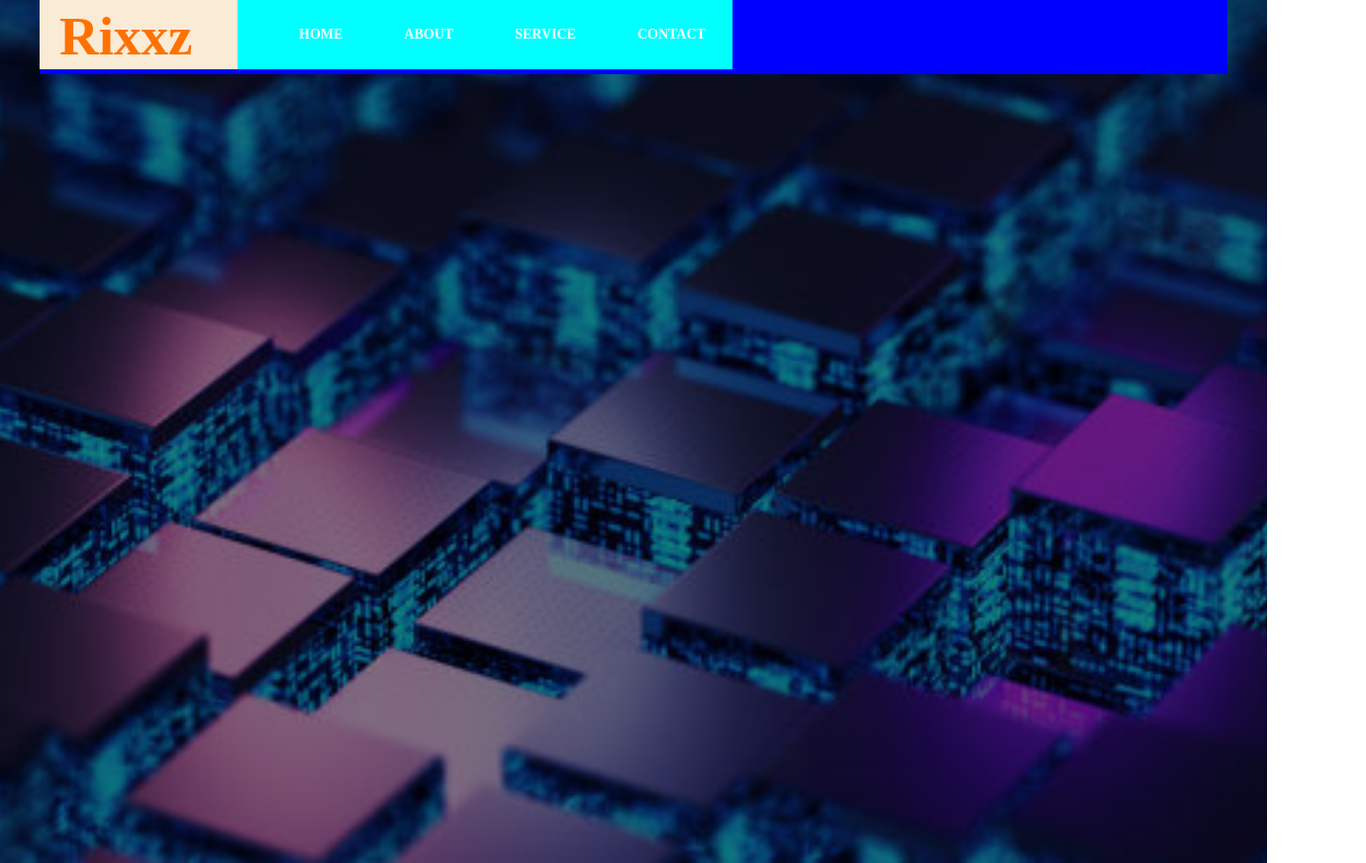
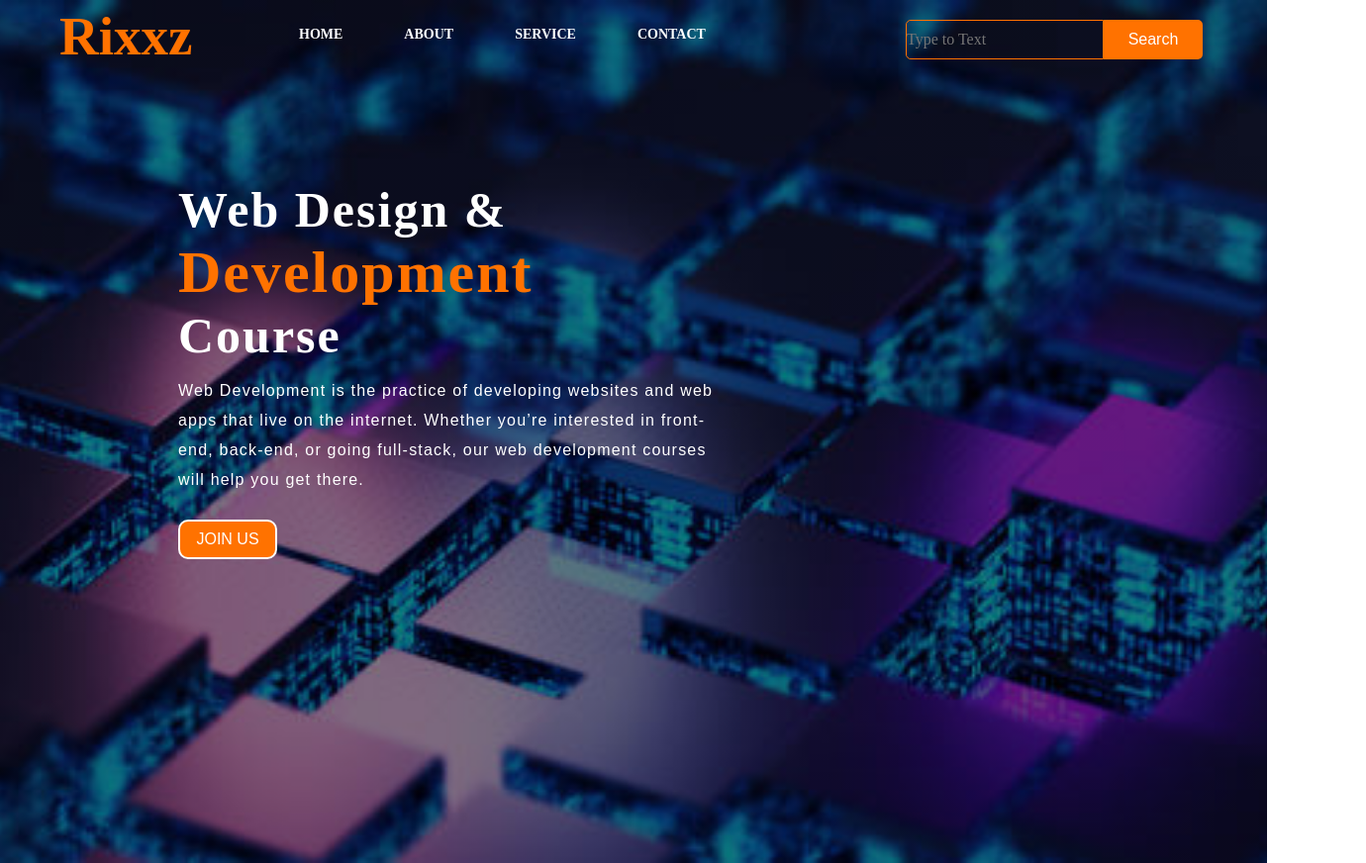
Before and after one commit to riyachudasama23/Rixxz-Website, a plain HTML site: page index.html in a window 1280 px wide. Shown: the whole page at 99% size, 1380 px wide, since content can reach past the window. Drawn offline with Linux system fonts and the light colour scheme.

Commit message:
third commit

```diff
--- a/index.html
+++ b/index.html
@@ -20,8 +20,20 @@
           <li><a href="#">CONTACT</a></li>
         </ul>
       </div>
+      <div class="search">
+        <input class="srch" type="search" name="" placeholder="Type to Text">
+        <a href="#"><button class="btn">Search</button></a>
+      </div>
 
+    </div>
 
+    <div class="content">
+      <h1>Web Design &<br><span>Development</span> <br>Course</h1>
+      <p class="par">Web Development is the practice of developing websites and web
+        apps that live on the internet. Whether you’re interested in
+        front-end, back-end, or going full-stack, our web development
+        courses will help you get there.</p>
+        <button class="cn"><a href="#">JOIN US</a></button>
     </div>
   </div>
 </body>
--- a/style.css
+++ b/style.css
@@ -15,14 +15,12 @@
   height: 75px;
   width: 1200px;
   margin: auto;
-  background-color: blue;
 }
 
 .icon{
   width: 200px;
   height: 70px;
   float: left;
-  background-color: antiquewhite;
 }
 
 .logo{
@@ -36,7 +34,6 @@
 .menu{
   height: 70px;
   width: 500px;
-  background-color: aqua;
   float: left;
 }
 
@@ -64,3 +61,102 @@ ul li a{
 ul li a:hover{
   color: #ff7200;
 }
+
+.search{
+  width: 330px;
+  padding-top: 20px;
+  margin-left: 875px;
+}
+
+.srch{
+  width: 200px;
+  height: 40px;
+  font-family: 'Times New Roman';
+  background: transparent;
+  border-right: none;
+  border-bottom-left-radius: 5px;
+  border-top-left-radius: 5px;
+  font-size: 16px;
+  float: left;
+  border: 1px solid #ff7200;
+  color: #fff;
+}
+
+.btn{
+  background-color: #ff7200;
+  color: #fff;
+  height: 40px;
+  width: 100px;
+  border: 2px solid #ff7200;
+  border-bottom-right-radius: 5px;
+  border-top-right-radius: 5px;
+  font-size: 16px;
+  cursor: pointer;
+  transition: 0.2s ease;
+}
+
+.btn:hover{
+  color: #000;
+  opacity: 0.8;
+}
+
+.btn:focus{
+  outline: none;
+}
+
+.srch:focus{
+  outline: none;
+}
+
+.content{
+  width: 1200px;
+  height: auto;
+  position: relative;
+  margin-left: 180px;
+}
+
+.content .par{
+  padding-top: 12px;
+  padding-bottom: 25px;
+  font-family: Arial, Helvetica, sans-serif;
+  letter-spacing: 1.2px;
+  line-height: 30px;
+  width: 560px;
+  color: #fff;
+}
+
+.content h1{
+  font-family: 'Times New Roman';
+  font-size: 50px;
+  margin-top: 9%;
+  letter-spacing: 2px;
+  color: #fff;
+}
+
+.content span{
+  color: #ff7200;
+  font-size: 60px;
+}
+
+.content .cn{
+  width: 100px;
+  height: 40px;
+  background-color: #ff7200;
+  border-radius: 10px;
+  border: 2px solid #fff;
+  cursor: pointer;
+  font-size: 16px;
+}
+
+.content .cn a{
+  text-decoration: none;
+  color: #fff;
+}
+
+.content .cn a:hover{
+  color: #000;
+}
+
+.content .cn:active{
+  opacity: 0.8;
+}
```
